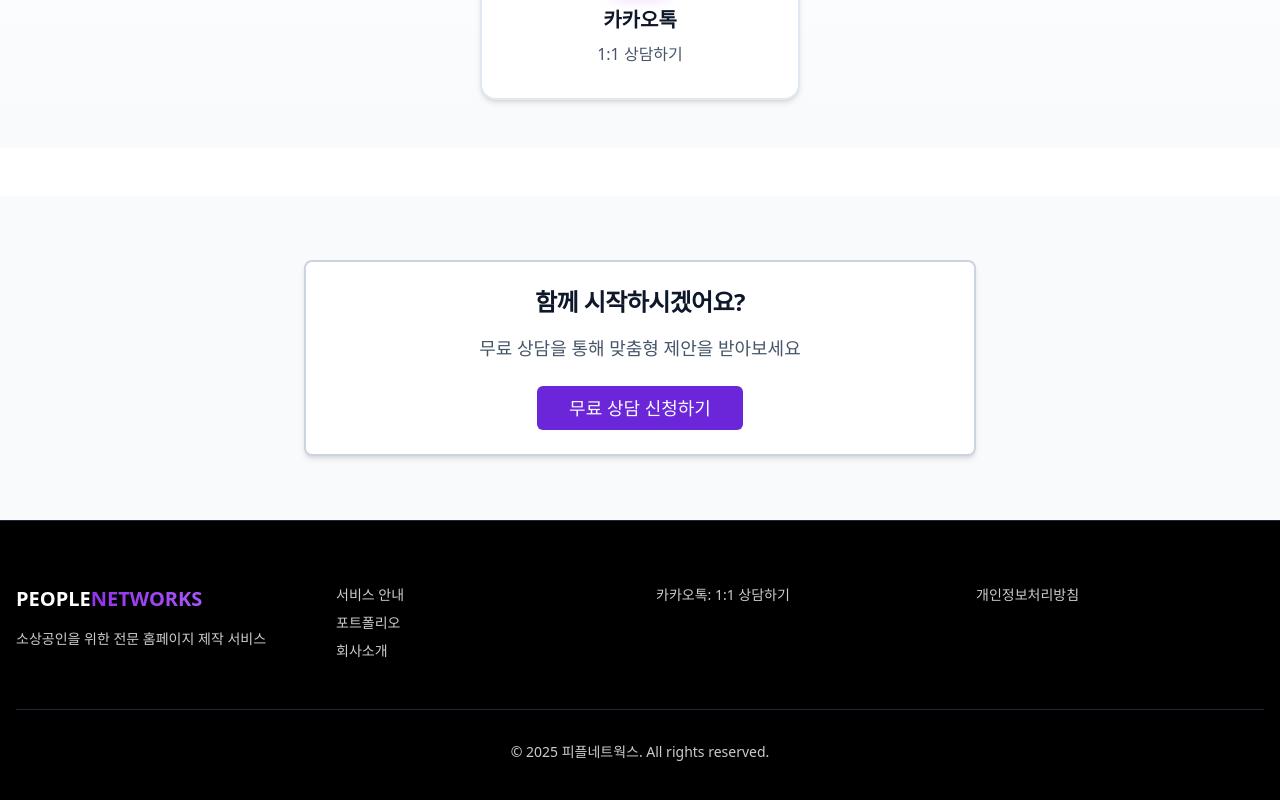
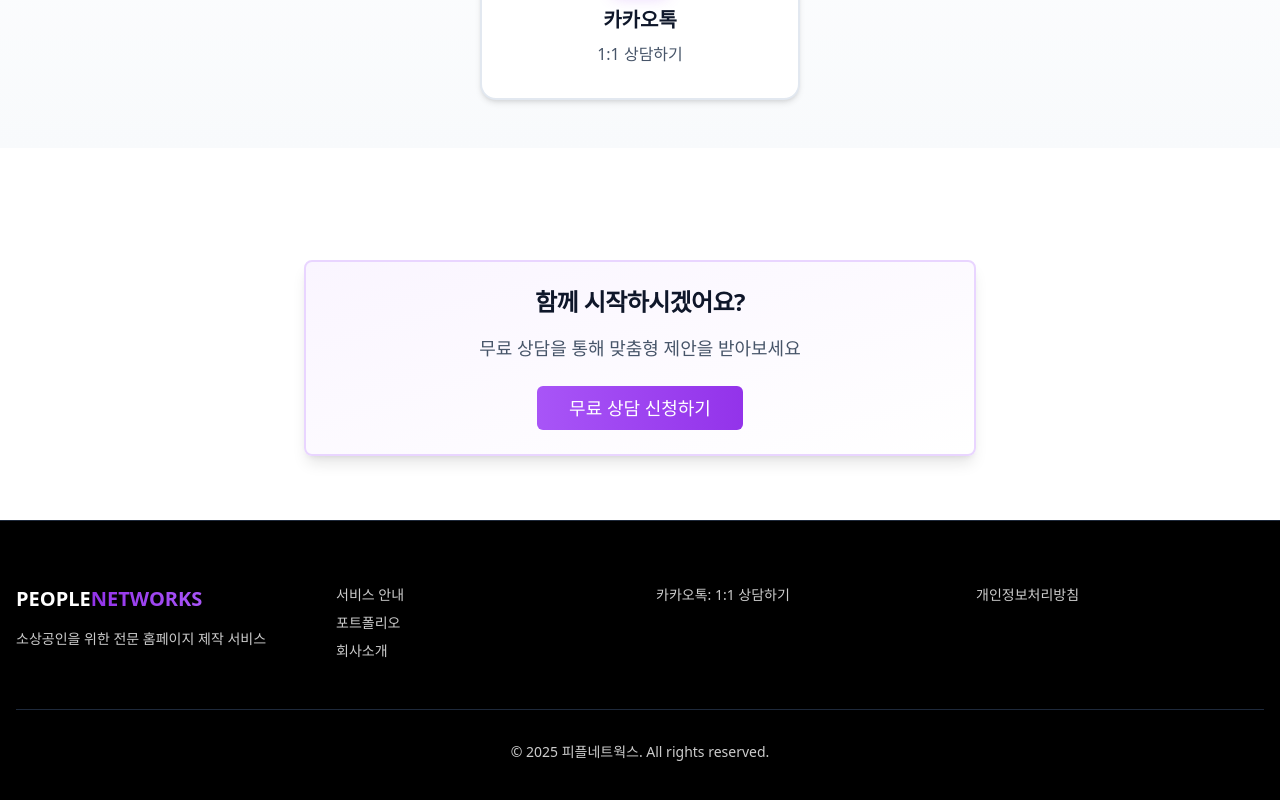
Before and after one commit to guideyoon/ppnetworks, a Next.js app: page /about in a window 1280 px wide. Shown: the part 2753-3553 px from the top of the page. Built offline with nearby package versions, Linux system fonts and the light colour scheme.

Commit message:
Change CTA section background to white and update card colors

```diff
--- a/src/app/about/page.tsx
+++ b/src/app/about/page.tsx
@@ -258,11 +258,11 @@ export default function AboutPage() {
       </section>
 
       {/* CTA Section */}
-      <div className="w-full bg-slate-50 py-16">
+      <div className="w-full bg-white py-16">
         <div className="container mx-auto px-4">
           <div className="max-w-2xl mx-auto text-center">
             <ScrollAnimation direction="up">
-              <Card className="border-2 border-slate-300 bg-white shadow-md">
+              <Card className="border-2 border-purple-200 bg-gradient-to-br from-purple-50 to-white shadow-lg hover:shadow-xl transition-shadow">
             <CardHeader className="space-y-4">
               <CardTitle className="text-2xl text-slate-900">함께 시작하시겠어요?</CardTitle>
               <CardDescription className="text-lg text-slate-600">
@@ -270,7 +270,7 @@ export default function AboutPage() {
               </CardDescription>
             </CardHeader>
             <CardContent>
-              <Button asChild size="lg" className="text-lg px-8">
+              <Button asChild size="lg" className="text-lg px-8 bg-gradient-to-r from-purple-500 to-purple-600 hover:from-purple-600 hover:to-purple-700 text-white border-0">
                 <Link href="/contact">무료 상담 신청하기</Link>
               </Button>
             </CardContent>
```
